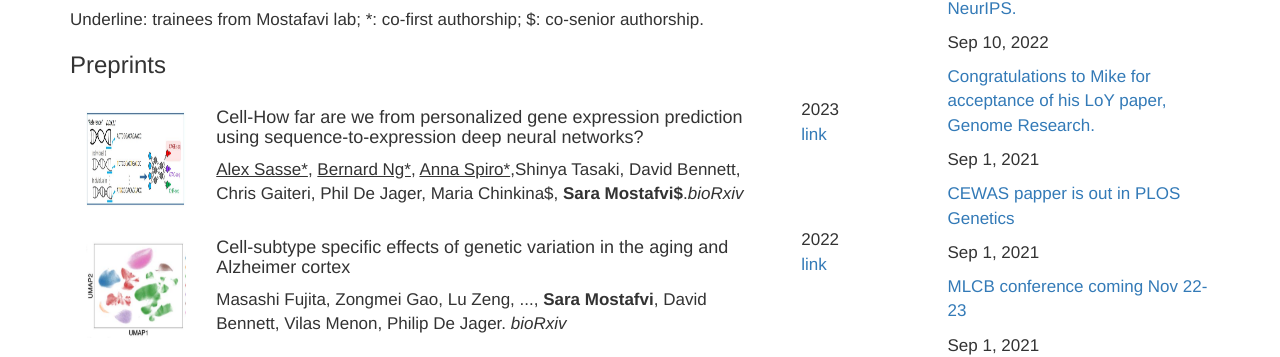
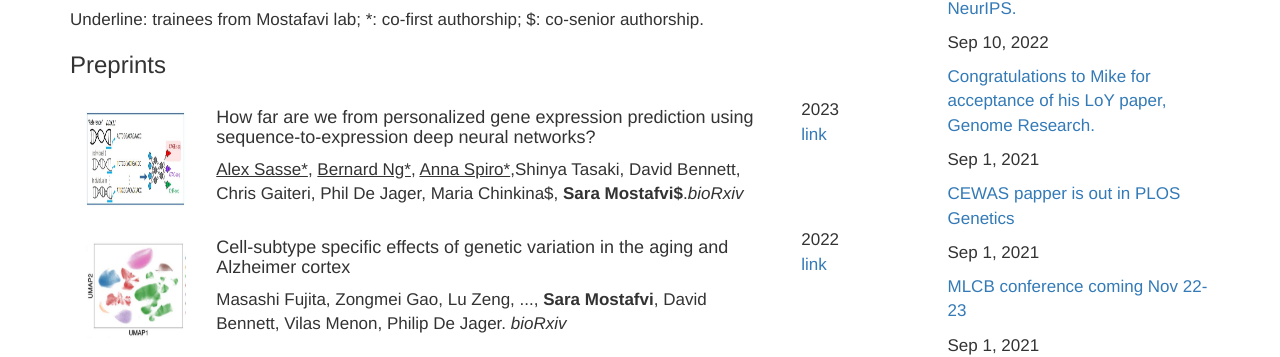
Before and after one commit to saramostafavi/saramostafavi.github.io, a Jekyll site: the page built from publications.html, in a window 1280 px wide and 900 px high. Shown: the part 178-535 px from the top of the window. Built offline with Jekyll 4.4.1, drawn with Linux system fonts in a browser that asks for light colours; nearby versions of some CDN libraries; a style sheet for code colours, icons or effects is not loaded.

Commit message:
Update preprints.yml

```diff
--- a/_data/preprints.yml
+++ b/_data/preprints.yml
@@ -1,9 +1,9 @@
 ---
 - title: >
-    Cell-How far are we from personalized gene expression prediction using sequence-to-expression deep neural networks?
+    How far are we from personalized gene expression prediction using sequence-to-expression deep neural networks?
   author: >
      <u>Alex Sasse*</u>, <u>Bernard Ng*</u>, <u>Anna Spiro*</u>,Shinya Tasaki, David Bennett, Chris Gaiteri, Phil De Jager, Maria Chinkina$, <b> Sara Mostafvi$</b>.<I>bioRxiv</I>
-  image: ../images/EnformerEval.png
+  image: ../images/Enformer.png
   year: 2023
   repo:
     name: link
```
